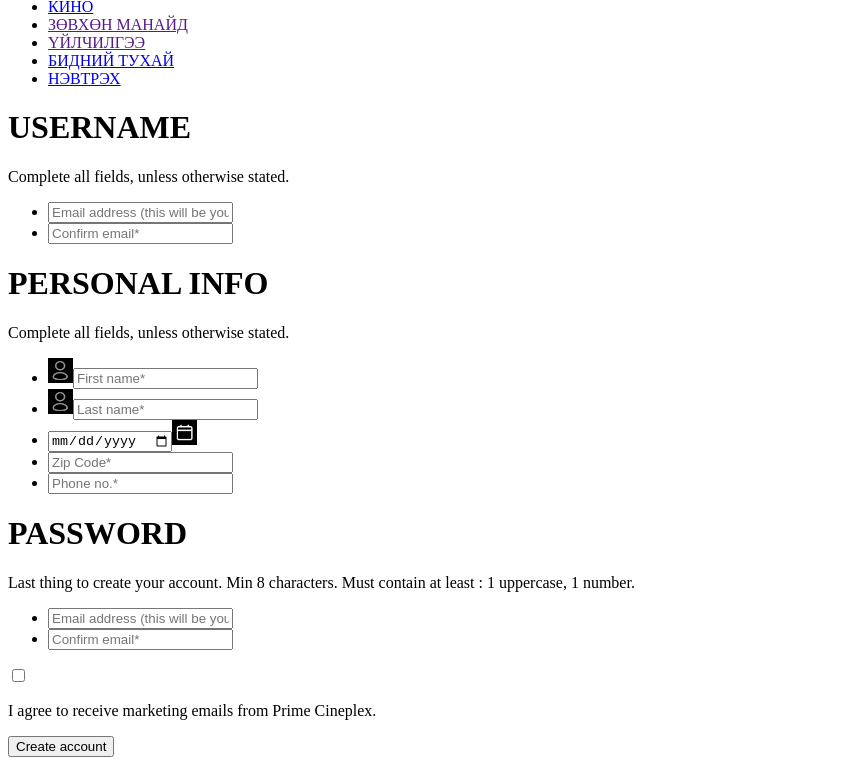
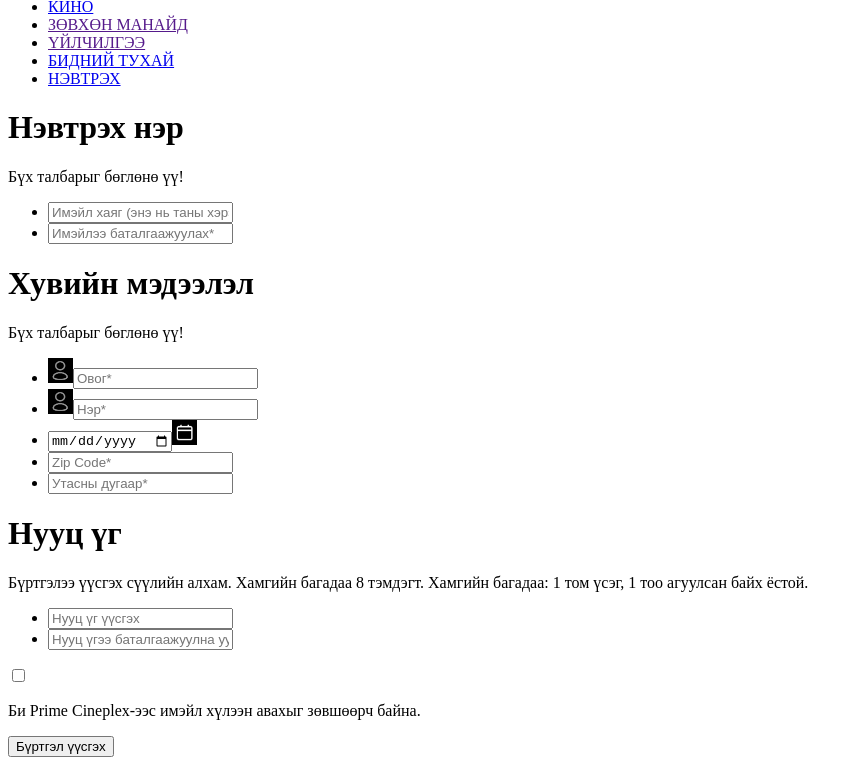
Before and after one commit to hngrzl0/web, a plain HTML site: page create.html in a window 1280 px wide. Shown: the part 160-930 px from the top of the page, without its empty margins (0-863 px from the left). Drawn offline with Linux system fonts and the light colour scheme.

Commit message:
ts english -> mongol

```diff
--- a/create.html
+++ b/create.html
@@ -28,37 +28,37 @@
         </header>
         <main>
             <div>
-                <h1>USERNAME</h1>
-                <p>Complete all fields, unless otherwise stated.</p>
+                <h1>Нэвтрэх нэр</h1>
+                <p>Бүх талбарыг бөглөнө үү!</p>
                 <ul>
-                    <li><input type="email" placeholder="Email address (this will be your username)*" required /></li>
-                    <li><input type="email" placeholder="Confirm email*" required/></li>
+                    <li><input type="email" placeholder="Имэйл хаяг (энэ нь таны хэрэглэгчийн нэр байх болно)*" required /></li>
+                    <li><input type="email" placeholder="Имэйлээ баталгаажуулах*" required/></li>
                 </ul>
             </div>
 
             <div">
-                <h1>PERSONAL INFO</h1>
-                <p>Complete all fields, unless otherwise stated.</p>
+                <h1>Хувийн мэдээлэл</h1>
+                <p>Бүх талбарыг бөглөнө үү!</p>
                 <ul>
-                    <li><img width="25px" height="25px" src="img_ts/icon_pro.png"><input type="text" placeholder="First name*" required /></li>
-                    <li><img width="25px" height="25px" src="img_ts/icon_pro.png"><input type="text" placeholder="Last name*" required/></li>
+                    <li><img width="25px" height="25px" src="img_ts/icon_pro.png"><input type="text" placeholder="Овог*" required /></li>
+                    <li><img width="25px" height="25px" src="img_ts/icon_pro.png"><input type="text" placeholder="Нэр*" required/></li>
                     <li><input type="date" placeholder="mm/dd/yyyy" required/><img width="25px" height="25px" src="img_ts/Icon_cal.png"></li>
                     <li><input type="text" placeholder="Zip Code*" required/></li>
-                    <li><input type="text" placeholder="Phone no.*" required/></li>
+                    <li><input type="text" placeholder="Утасны дугаар*" required/></li>
                 </ul>
             </div>
             <div>
-                <h1>PASSWORD</h1>
-                <p>Last thing to create your account. Min 8 characters. Must contain at least : 1 uppercase, 1 number.</p>
+                <h1>Нууц үг</h1>
+                <p>Бүртгэлээ үүсгэх сүүлийн алхам. Хамгийн багадаа 8 тэмдэгт. Хамгийн багадаа: 1 том үсэг, 1 тоо агуулсан байх ёстой.</p>
                 <ul>
-                    <li><input type="email" placeholder="Email address (this will be your username)*" required /></li>
-                    <li><input type="email" placeholder="Confirm email*" required/></li>
+                    <li><input type="password" placeholder="Нууц үг үүсгэх" required /></li>
+                    <li><input type="password" placeholder="Нууц үгээ баталгаажуулна уу*" required/></li>
                 </ul>
             </div>
             <div>
                 <input type="checkbox">
-                <p>I agree to receive marketing emails from Prime Cineplex.</p>
-                <button type="button">Create account</button>
+                <p>Би Prime Cineplex-ээс имэйл хүлээн авахыг зөвшөөрч байна.</p>
+                <button type="button">Бүртгэл үүсгэх</button>
             </div>
         </main>
         <footer>
```
